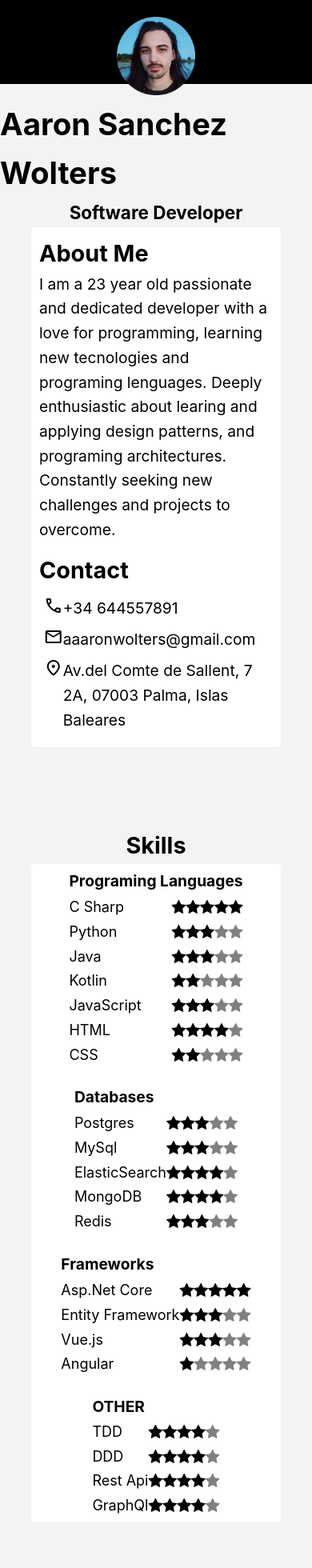
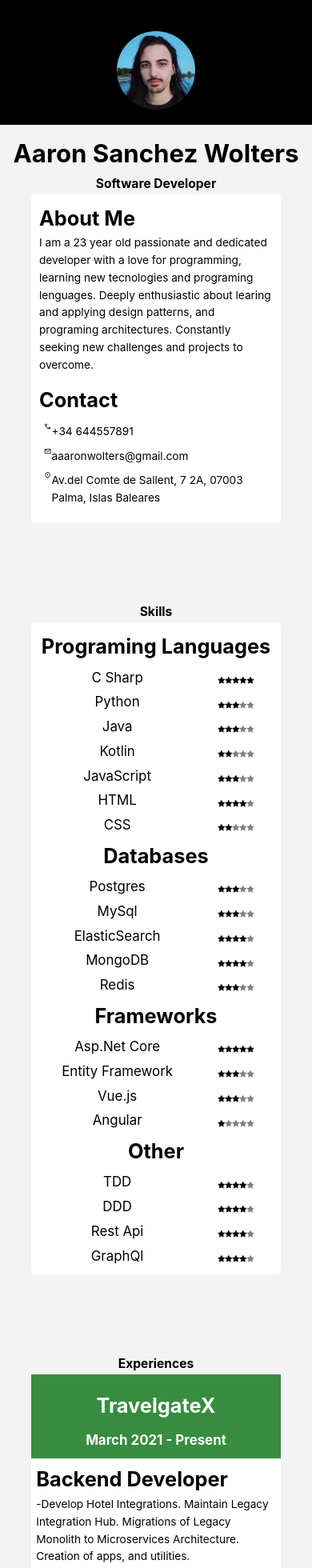
Before and after one commit to WoltersoderWolltersnicht/CV-Aaron, a Vue app: page / in a window 390 px wide. Shown: the top 1960 px of the page at 80% size. Built offline with nearby package versions, Linux system fonts and the light colour scheme.

Commit message:
correct mobile sizes

```diff
--- a/src/App.vue
+++ b/src/App.vue
@@ -1,6 +1,6 @@
 <script setup>
   import Header from "./components/Header.vue";
-  import Contact from "./components/AboutContact.vue";
+  import ContactInformation from "./components/ContactInformation.vue";
   import Tecnologies from "./components/common/Skill.vue";
   import Experiences from "./components/common/Experience.vue";
   import configuration from './configuration.json'
@@ -11,13 +11,13 @@
   <Header :personalData="configuration.personalData"/>
 
     <div class="box">
-      <Contact :contact="configuration.contact"/>
+      <ContactInformation :contact="configuration.contact"/>
     </div>
 
     <h2 class="app-header"  id="Skills">Skills</h2>
     <div class = "grid" >
       <div class="skill-group" v-for="(skills) in configuration.skills" :key="(skills)">
-        <h4 class="skill-group-title">{{skills.title}}</h4>
+        <h3 class="skill-group-title">{{skills.title}}</h3>
         <Tecnologies
         v-for="skill in skills.elements" :key="skill"
         :skill="skill"/>
@@ -52,17 +52,21 @@
     display: flex;
     background-color: #ffffff;
     border-radius: 1%;
-    padding: 1%;
     margin: auto 10%;
     flex-wrap: wrap;
-    justify-content: space-between;
-    gap: 20px 2%;
+    gap: 20px 5%;
+    padding: 2%;
+    justify-content: space-evenly;
   }
 
    @media (max-width: 500px) {
 
         .grid{
-          justify-content: center;
+          display: block;
+        }
+
+        .skill-group{
+          text-align: center;
         }
 
     }
@@ -70,7 +74,7 @@
   .skill-group{
     display: flex;
     flex-direction: column;
-    min-width:40%;
+    min-width:50%;
   }
 
   .skill-group-title{
--- a/src/assets/main.css
+++ b/src/assets/main.css
@@ -1 +1,22 @@
 @import './base.css';
+
+h1 {
+    font-size: 8vw;
+  }
+  h2{
+    font-size: 4.0vw;
+  }
+  h3 {
+    font-size: 3.0vh;
+  }
+
+  h4 {
+    font-size: 2.0vh;
+  }
+  p {
+    font-size: 3.5vmin;
+  }
+
+  span {
+    font-size: 2.5vmin !important;
+  }
--- a/src/components/AboutContact.vue
+++ b/src/components/ContactInformation.vue
@@ -7,11 +7,11 @@
         <link rel="stylesheet" href="https://fonts.googleapis.com/css2?family=Material+Symbols+Outlined:opsz,wght,FILL,GRAD@24,400,1,0" />
         <link rel="stylesheet" href="https://fonts.googleapis.com/css2?family=Material+Symbols+Rounded:opsz,wght,FILL,GRAD@24,400,1,0" />
         <div class="about">
-            <h2>About Me</h2>
-            <div>I am a 23 year old passionate and dedicated developer with a love for programming, learning new tecnologies and programing lenguages. Deeply enthusiastic about learing and applying design patterns, and programing architectures. Constantly seeking new challenges and projects to overcome.</div>
+            <h3>About Me</h3>
+            <p>I am a 23 year old passionate and dedicated developer with a love for programming, learning new tecnologies and programing lenguages. Deeply enthusiastic about learing and applying design patterns, and programing architectures. Constantly seeking new challenges and projects to overcome.</p>
         </div>
         <div class="contact">
-            <h2>Contact</h2>
+            <h3>Contact</h3>
             <div class="contacts">
                 <div>
                     <span class="material-symbols-outlined">call</span>
--- a/src/components/Header.vue
+++ b/src/components/Header.vue
@@ -9,7 +9,7 @@
     </div>
     <div class="content">
       <h1>{{personalData.name}}</h1>
-      <h3>{{personalData.possition}}</h3>
+      <h2>{{personalData.possition}}</h2>
     </div>
   </div>
 </template>
@@ -17,24 +17,19 @@
 <style>
   .header{
     background-color:black;
-    padding: 0 0 27%;
-    position: relative;
+    display: flex;
+    justify-content: center;
   }
 
   .content{
     display: flex;
     flex-direction: column;
     align-items: center;
-    margin-top: 5%;
+    margin-top: 3%;
   }
 
   .header-img{
     width:25%;
-    position: absolute;
-    left: 0;
-    right: 0;
-    top: 20%;
-    margin-left: auto;
-    margin-right: auto;
+    margin: 10% 0 5% 0;
   }
 </style>
--- a/src/components/common/Experience.vue
+++ b/src/components/common/Experience.vue
@@ -6,22 +6,19 @@
     <div class="experience-element">
         <div class="experience-header">
             <h3 class="experience-header">{{header}}</h3>
-            <h3 class="experience-date">{{startDate}} - {{endDate}}</h3>
+            <h4 class="experience-date">{{startDate}} - {{endDate}}</h4>
         </div>
         <div class="experience-body">
             <h3>{{secondHeader}}</h3>
-            <div>{{description}}</div>
+            <p>{{description}}</p>
         </div>
     </div>
 </template>
 
 <style>
-
-
     .experience-element{
         display: flex;
     }
-
 
     .experience-header{
         background-color: #378c3f;
@@ -29,9 +26,8 @@
         display: flex;
         align-items: center;
         flex-direction: column;
-        padding: 3%;
-        font-size: 1,4em;
-        white-space: nowrap;
+        padding: 3% 0;
+        text-align: center;
     }
 
 
--- a/src/components/common/Skill.vue
+++ b/src/components/common/Skill.vue
@@ -5,7 +5,7 @@
 <template>
   <div class="skill">
   <link rel="stylesheet" href="https://cdnjs.cloudflare.com/ajax/libs/font-awesome/4.7.0/css/font-awesome.min.css">
-  <h3 class="skillname">{{skill.name}}</h3>
+  <h4 class="skillname">{{skill.name}}</h4>
   <div class="stars">
     <div v-for="index in 5" :key="index">
       <span v-if="index<=skill.level" class="fa fa-star checked"/>
@@ -18,9 +18,8 @@
 <style>
 
   .skillname{
-    min-width: 20%;
+    min-width: 50%;
     font-weight: 400;
-    font-size: large;
     white-space: nowrap;
   }
 
@@ -36,7 +35,7 @@
   .skill{
     display: flex;
     align-items: center;
-    justify-content: space-between;
+    justify-content: space-around;
   }
 
   .stars{
--- a/src/configuration.json
+++ b/src/configuration.json
@@ -63,7 +63,7 @@
         ]
       },
       {
-        "title": "OTHER",
+        "title": "Other",
         "elements": [
           { "name": "TDD", "level": 4 },
           { "name": "DDD", "level": 4 },
```
